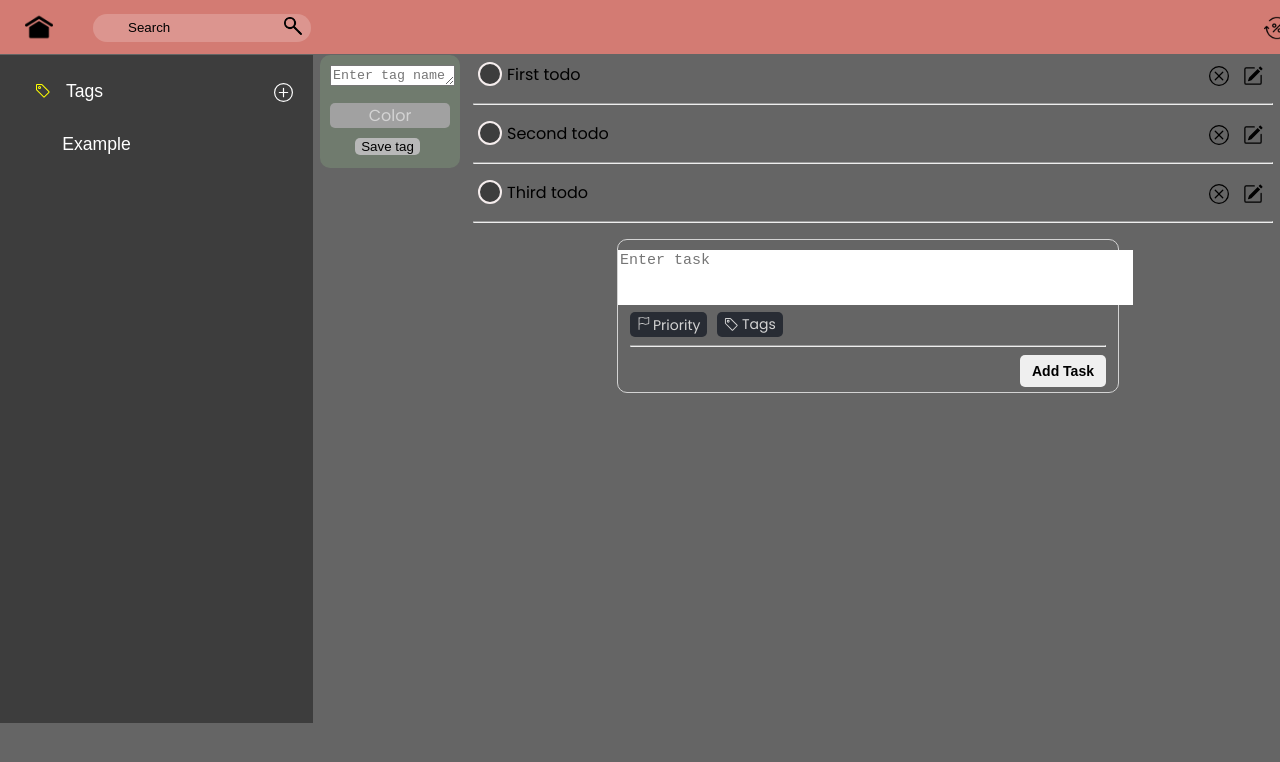
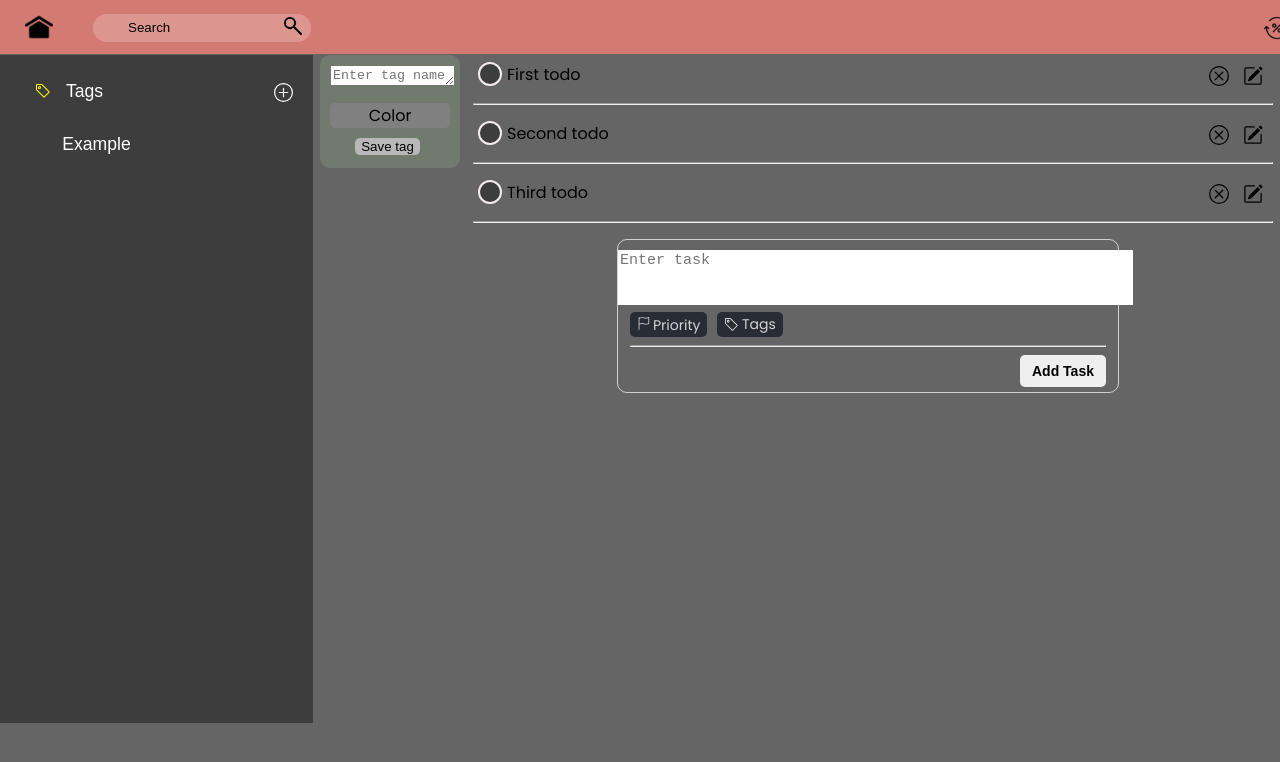
Before and after one commit to akhulbay/todo-list-react, a React (Create React App) app: page / in a window 1280 px wide. Both pictures are taken after a click on the element 288 px from the left and 92 px from the top of the page. Shown: the top 762 px of the page. Built offline with nearby package versions, Linux system fonts and the light colour scheme.

Commit message:
modified:   src/components/Menu/Menu.module.css 	modified:   src/components/Menu/MenuBar.js

```diff
--- a/src/components/Menu/Menu.module.css
+++ b/src/components/Menu/Menu.module.css
@@ -124,8 +124,6 @@
 .TakeColorMenu{
     margin-top: 10px;
     border-radius: 5px;
-    background-color: #a1a1a1;
-    color: lightgrey;
     cursor: pointer;
 }
 .SaveButton{
--- a/src/components/Menu/MenuBar.js
+++ b/src/components/Menu/MenuBar.js
@@ -10,7 +10,7 @@ function MenuBar({ items, setItems }) {
   const [value, setValue] = useState("");
   const [tageActive, setTageActive] = useState(false);
   const [tageColorActive, setTageColorActive] = useState(false);
-  const [color, setColor] = useState("white");
+  const [color, setColor] = useState("gray");
   const [tageMenuActive, setTageMenuActive] = useState(false);
   const MenuItems = ms.MenuItems;
   const MenuItemsActive = ms.MenuItemsActive;
@@ -50,7 +50,7 @@ function MenuBar({ items, setItems }) {
       },
     ]);
     setValue("");
-    setColor("white");
+    setColor("gray");
   }
 
   return (
@@ -67,6 +67,7 @@ function MenuBar({ items, setItems }) {
         ></textarea>
         <div
           className={ms.TakeColorMenu}
+          style={{ backgroundColor: color }}
           onClick={() => {
             setTageColorActive(!tageColorActive);
           }}
@@ -80,6 +81,7 @@ function MenuBar({ items, setItems }) {
               style={{ backgroundColor: color.color }}
               onClick={() => {
                 setColor(color.color);
+                setTageColorActive(!tageColorActive);
               }}
             >
               {color.color}
```
